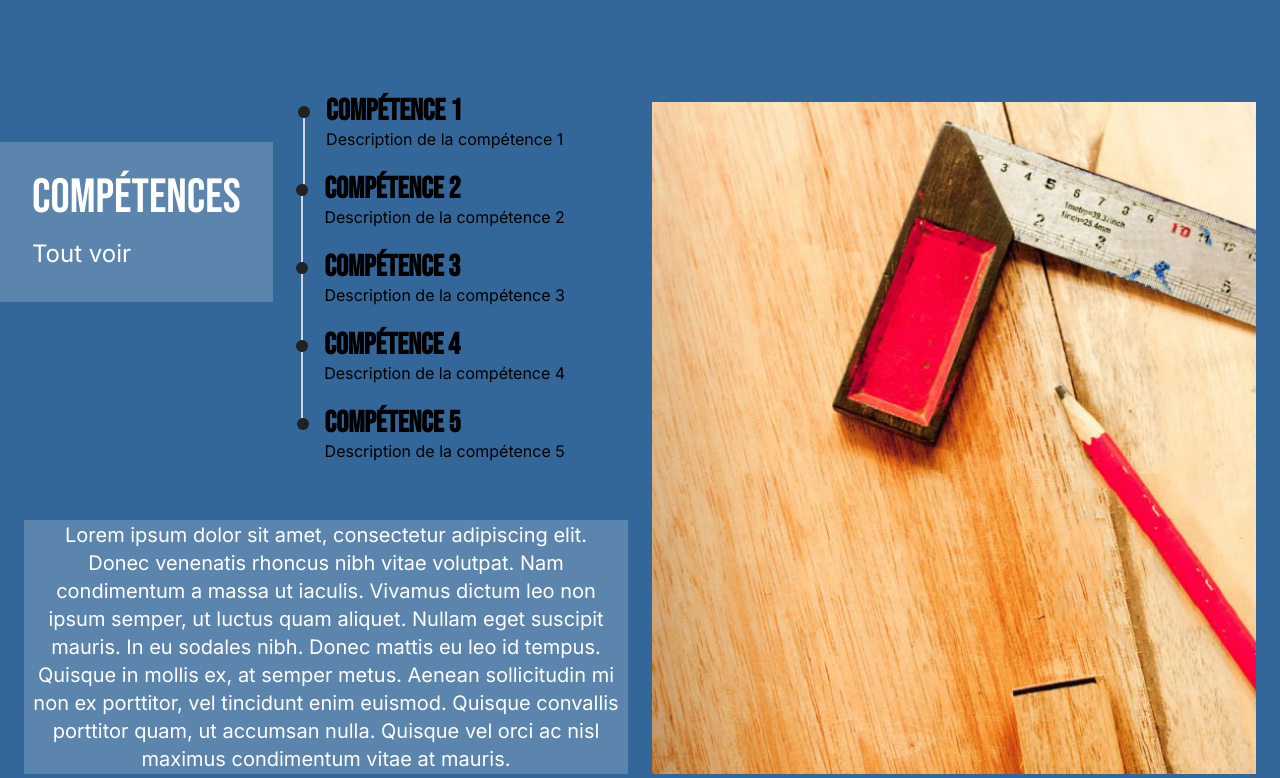
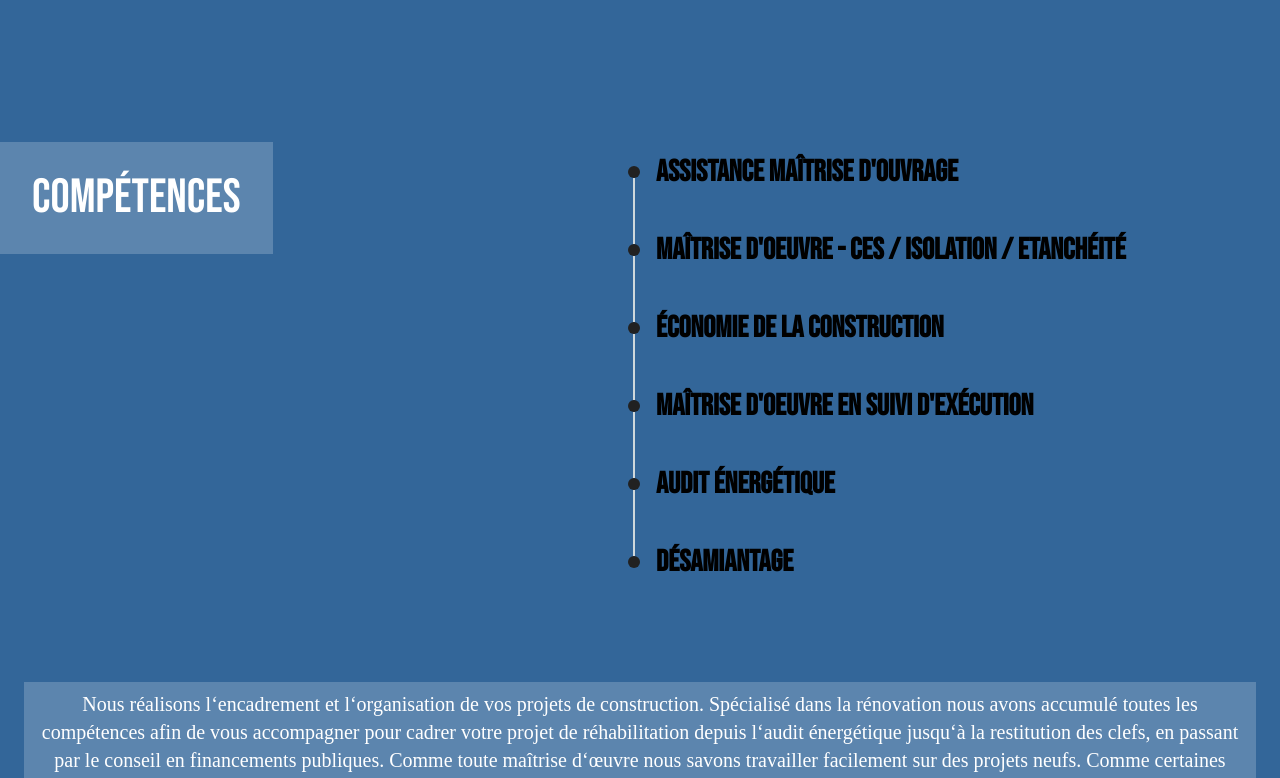
Before and after one commit to little-petal/reve-novateur, a Next.js app: page / in a window 1280 px wide. Shown: the part 802-1580 px from the top of the page. Built offline with nearby package versions, Linux system fonts and the light colour scheme; a web font is replaced by a local one.

Commit message:
add reel data and correctif

```diff
--- a/src/app/page.tsx
+++ b/src/app/page.tsx
@@ -22,7 +22,7 @@ export default function Home() {
       "status": "Terminé",
       "year": null,
       "type": [ "Economie", "MoE Etude et exécution", "Gros œuvre et TCE"],
-      "images": [""]
+      "images": ["1/20220328_154018.jpg"]
     },
     {
       "id": 2,
@@ -34,7 +34,7 @@ export default function Home() {
       "status": "Terminé",
       "year": null,
       "type": [ "Economie", "MoE Etude et exécution", "Gros œuvre et TCE"],
-      "images": ["20220309_100827.jpg"]
+      "images": ["2/20211130_095118.jpg"]
     },
     {
       "id": 3,
@@ -46,7 +46,7 @@ export default function Home() {
       "status": "Terminé",
       "year": null,
       "type": [ "Economie", "MoE Etude et exécution", "Lots - Démolition - terrassement - Gros oeuvre - Charpente"],
-      "images": ["20220328_154018.jpg"]
+      "images": ["3/20210902_173956.jpg"]
     },
     {
       "id": 4,
@@ -58,7 +58,7 @@ export default function Home() {
       "status": "Terminé",
       "year": null,
       "type": [ "Suivi - Terrassement et Dallage", "Réalisation Charpente - toiture - isolation paille", "Suivi - TCE"],
-      "images": ["71693510_2334398653487933_3944377817231261696_n.jpg"]
+      "images": ["4/20230804_143421.jpg"]
     },
     {
       "id": 5,
@@ -70,7 +70,7 @@ export default function Home() {
       "status": "Terminé",
       "year": null,
       "type": [ "Conception réalisation"],
-      "images": ["20220621_091014.jpg"]
+      "images": ["5/20220621_091014.jpg"]
     },
     {
       "id": 6,
@@ -82,7 +82,7 @@ export default function Home() {
       "status": "En cours",
       "year": null,
       "type": [ "AMO", "Economie", "MoE Etude et exécution - Réfection de l'intérieur"],
-      "images": [""]
+      "images": ["6/IMG-20230915-WA0008.jpg"]
     },
     {
       "id": 7,
@@ -94,7 +94,7 @@ export default function Home() {
       "status": "En cours",
       "year": null,
       "type": [ "AMO", "Economie", "MoE Etude et exécution  ITE + toiture"],
-      "images": [""]
+      "images": ["7/20240131_Facade Option 1_page-0003.jpg"]
     },
     {
       "id": 8,
@@ -106,7 +106,7 @@ export default function Home() {
       "status": "En cours",
       "year": null,
       "type": [ "Conception réalisation - Etanchéité de toiture terrasse + MeX + Corps d'états architecturaux"],
-      "images": ["20220403_094544.jpg"]
+      "images": ["8/FB_IMG_1646747313280.jpg"]
     }
   ] as Project[];
 
@@ -115,32 +115,38 @@ export default function Home() {
   const skills = [
     {
       "id": 1,
-      "name": "Compétence 1",
-      "description": "Description de la compétence 1",
+      "name": "Assistance Maîtrise d'ouvrage",
+      "description": "Nous travaillons pour conceptualiser votre projet et le structurer dans le cadre normatif actuel. Pour cela, nous avons le process pour vous permettre de questionner votre projet sur les plans financier, assurantiel, technique et esthétique. Étude de faisabilité du projet.<br />Définition du budget<br />Accompagnement pour les demandes d'aides au financement (Prim Rénov / Prim CEE / Financement privés)<br />Accompagnement dans les démarches administratives<br />Choix des solutions techniques",
       "icon": null
     },
     {
       "id": 2,
-      "name": "Compétence 2",
-      "description": "Description de la compétence 2",
+      "name": "Maîtrise d'oeuvre - CES / Isolation / Etanchéité",
+      "description": "Nous avons la compétence de réaliser les phases études de votre projet pour la réalisation des dossiers de consultation pour les lots des corps d'états secondaires.<br />Définition des solutions techniques en conformité avec les réglementations<br />Réalisation des dessins techniques des complexes et des raccords<br />Comptabilisation des quantitatifs ou des bordereaux<br />Consultation des entreprise<br />Analyse des offres<br />Contrat d'engagements<br />Direction des travaux",
       "icon": null
     },
     {
       "id": 3,
-      "name": "Compétence 3",
-      "description": "Description de la compétence 3",
+      "name": "Économie de la construction",
+      "description": "Nous réalisons l'ensemble de vos estimatifs de travaux afin de pouvoir avancer dans les phases études en vous aidant à garder le cap financier.<br />Définition des solutions techniques viables financièrement<br />Comptabilisation des quantitatifs ou des bordereaux<br />Contrôle de l'estimatif selon les variations du marché<br />Suivi des indices de la fédération française du bâtiment",
       "icon": null
     },
     {
       "id": 4,
-      "name": "Compétence 4",
-      "description": "Description de la compétence 4",
+      "name": "Maîtrise d'oeuvre en suivi d'exécution",
+      "description": "Nous coordonnons sur le secteur Haute Savoie / Savoie les entreprises de travaux. Nous garantissons ainsi la qualité, la propreté, la rapidité des travaux qui seront réalisés.<br />Compte rendu de chantier<br />Contrôle des réalisations conformément aux normes et aux CCTP<br />Suivi financiers et contrôle de facturation des entreprises<br />Réalisation des dossiers des ouvrages exécutés<br />Ordonnancement - Pilotage - Coordination",
       "icon": null
     },
     {
       "id": 5,
-      "name": "Compétence 5",
-      "description": "Description de la compétence 5",
+      "name": "Audit énergétique",
+      "description": "Pour vous accompagner dans votre projet de rénovation nous proposons un bilan énergétique de votre habitation et accompagnement dans les choix d'un programme de rénovation thermique.<br />Diagnostic de l'existant<br />Réalisation de l'audit énergétique<br />Réalisation du dossier de demande d'aides à la rénovation<br />Proposition d'axes d'améliorations selon des enveloppes budgétaires",
+      "icon": null
+    },
+    {
+      "id": 6,
+      "name": "Désamiantage",
+      "description": "Comme de nombreux projets de rénovation impliquent la complexité du désamiantage, nous avons la capacité d'encadrement technique amiante sous section 3.<br />Réalisation de plans de diagnostics amiante<br />Rédaction de plans de retraits d'amiante<br />Suivi des travaux de désamiantage/démolition",
       "icon": null
     }
   ] as Skill[];
@@ -175,21 +181,21 @@ export default function Home() {
         <div className="h-min lg:h-[90%] p6 relative">
           <div className="absolute bg-white/20 z-10 mt-6 sm:mt-12 lg:mt-16 p-2 md:p-6">
             <p className="font-bebas text-white text-3xl md:text-4xl lg:text-4xl xl:text-5xl p-2">Compétences</p>
-            <p className="font-inter text-white text-xl md:text-xl lg:text-xl xl:text-2xl p-2">Tout voir</p>
+            {/* <p className="font-inter text-white text-xl md:text-xl lg:text-xl xl:text-2xl p-2">Tout voir</p> */}
           </div>
-          <div className="lg:absolute inset-0 mt-0 sm:mt-16 lg:mt-0 grid grid-cols-1 grid-rows-2 sm:grid-cols-2 sm:grid-rows-2 lg:grid-cols-6 lg:grid-rows-5 p-6 gap-6">
-            <div className="w-full h-full row-span-1 sm:col-start-2 sm:col-span-1 lg:col-start-2 lg:col-span-2 lg:row-span-3 flex items-end">
+          <div className="2xl:absolute inset-0 mt-0 sm:mt-16 2xl:mt-0 grid grid-cols-1 grid-rows-2 sm:grid-cols-2 sm:grid-rows-2 lg:grid-cols-2 lg:grid-rows-2 2xl:grid-cols-6 2xl:grid-rows-5 p-6 gap-6">
+            <div className="w-full h-full row-span-1 sm:col-start-2 sm:col-span-1 lg:col-start-2 lg:col-span-1 lg:row-span-2 2xl:col-start-2 2xl:col-span-2 2xl:row-span-3 flex items-end">
               <List skills={skills} />
             </div>
-            <div className="w-full h-full row-span-1 row-start-3 lg:col-span-3 lg:row-span-5">
+            <div className="w-full h-full row-span-1 row-start-3 2xl:col-span-3 2xl:row-span-5">
               <img
                 src="/assets/images/skills.jpg"
                 alt="image"
-                className="hidden lg:block h-full w-full object-cover"
+                className="hidden 2xl:block h-full w-full object-cover"
               />
             </div>
-            <div className="bg-white/20 w-full h-full sm:col-span-2 lg:col-span-3 lg:row-span-2 flex items-center">
-              <p className="font-inter text-white text-xl md:text-xl lg:text-xl xl:text-xl 2xl:text-2xl p-2 text-center">Lorem ipsum dolor sit amet, consectetur adipiscing elit. Donec venenatis rhoncus nibh vitae volutpat. Nam condimentum a massa ut iaculis. Vivamus dictum leo non ipsum semper, ut luctus quam aliquet. Nullam eget suscipit mauris. In eu sodales nibh. Donec mattis eu leo id tempus. Quisque in mollis ex, at semper metus. Aenean sollicitudin mi non ex porttitor, vel tincidunt enim euismod. Quisque convallis porttitor quam, ut accumsan nulla. Quisque vel orci ac nisl maximus condimentum vitae at mauris. </p>
+            <div className="bg-white/20 w-full h-full sm:col-span-2 lg:start-col-3 lg:col-span-4 lg:row-span-1 2xl:col-span-3 2xl:row-span-2 flex items-center">
+              <p className="font-bellaza text-white text-xl md:text-2xl lg:text-xl xl:text-xl 2xl:text-xl p-2 text-center">Nous réalisons l&lsquo;encadrement et l&lsquo;organisation de vos projets de construction. Spécialisé dans la rénovation nous avons accumulé toutes les compétences afin de vous accompagner pour cadrer votre projet de réhabilitation depuis l&lsquo;audit énergétique jusqu&lsquo;à la restitution des clefs, en passant par le conseil en financements publiques. Comme toute maîtrise d&lsquo;œuvre nous savons travailler facilement sur des projets neufs. Comme certaines personnes souhaitent s&lsquo;investir dans les travaux de leur habitation nous cumulons des compétences transversales sur les constructions incluant des chantiers participatifs &#40;Neuf ossature bois isolation paille / Curage démantèlement / Enduits chaux, chaux chanvre / Jointement chaux ...&#41;. Cette capacité permet aux personnes motivées de réduire les coûts de leurs travaux.</p>
             </div>
           </div>
         </div>
@@ -202,7 +208,7 @@ export default function Home() {
         <div className="h-full lg:h-[90%] p6 relative">
           <div className="absolute bg-white/20 z-10 mt-6 sm:mt-12 lg:mt-16 p-2 md:p-6">
             <p className="font-bebas text-white text-3xl md:text-4xl lg:text-5xl p-2">Réalisations</p>
-            <p className="font-inter text-white text-xl md:text-xl lg:text-2xl p-2">Tout voir</p>
+            {/* <p className="font-inter text-white text-xl md:text-xl lg:text-2xl p-2">Tout voir</p> */}
           </div>
           <CarouselWithContent projects={projects}/>
         </div>
--- a/src/components/List.tsx
+++ b/src/components/List.tsx
@@ -17,19 +17,20 @@ interface Props {
 
 export function List({skills}: Props) {
   return (
-      <Timeline className="lg:place-items-end xl:place-items-center">
+      <Timeline className="place-items-start">
         {skills.map((skill) => (
           <TimelineItem key={skill.id}>
             {(skill.id != skills.length) && <TimelineConnector />}
             <TimelineHeader className="h-3">
               <TimelineIcon />
-              <Typography variant="h3" color="blue-gray" className="font-bebas text-black" placeholder={undefined}>
+              <Typography variant="h3" color="blue-gray" className="font-bebas text-2xl md:text-3xl text-black" placeholder={undefined}>
                 {skill.name}
               </Typography>
             </TimelineHeader>
             <TimelineBody className="pb-8">
               <Typography color="blue" className="font-inter text-black" placeholder={undefined}>
-                {skill.description}
+                <br />
+                {/* {skill.description.slice(0, 10)} */}
               </Typography>
             </TimelineBody>
           </TimelineItem>
```
Also changed, not shown: src/data/projects.json (+8 -8 lines), src/data/skills.json (+16 -10 lines).
